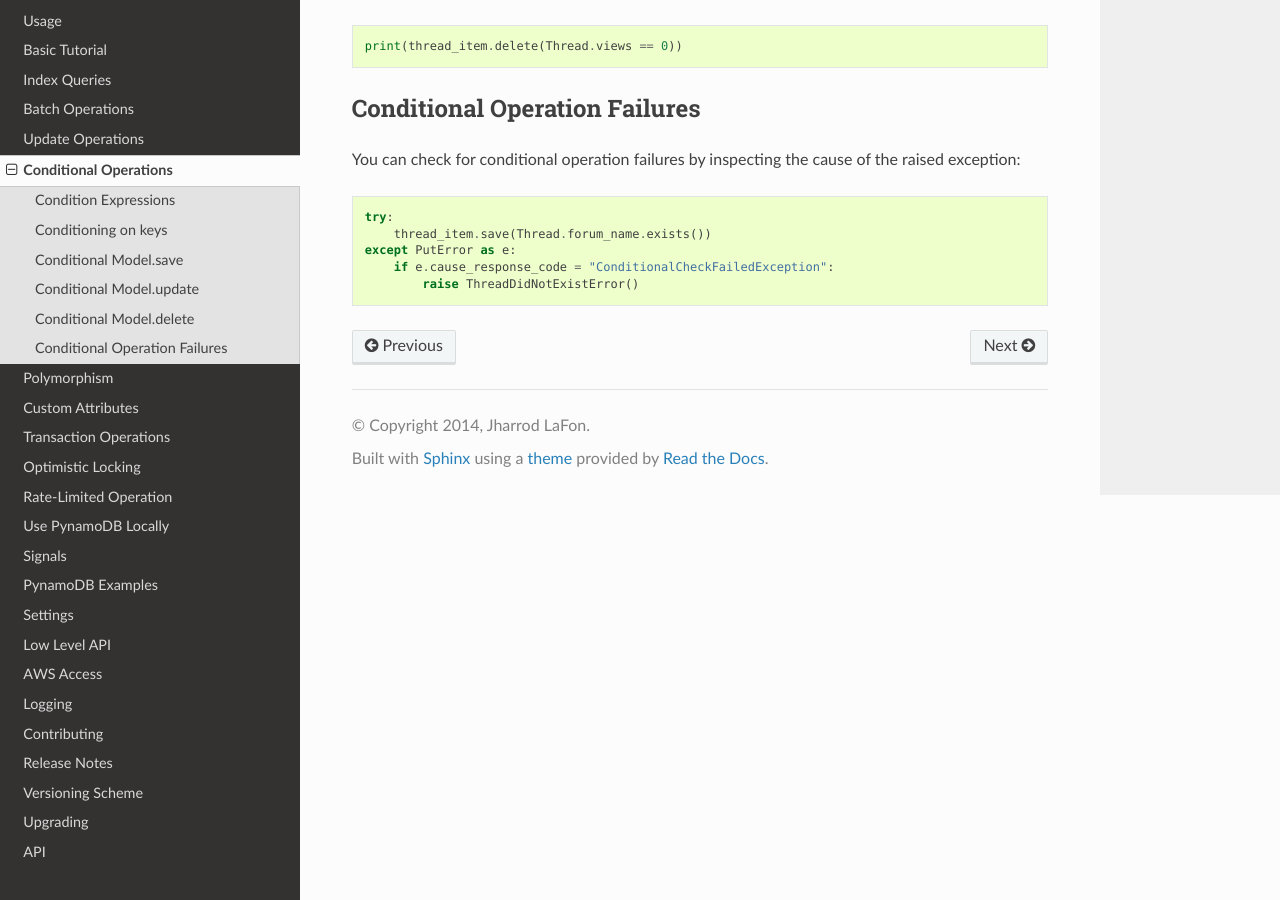
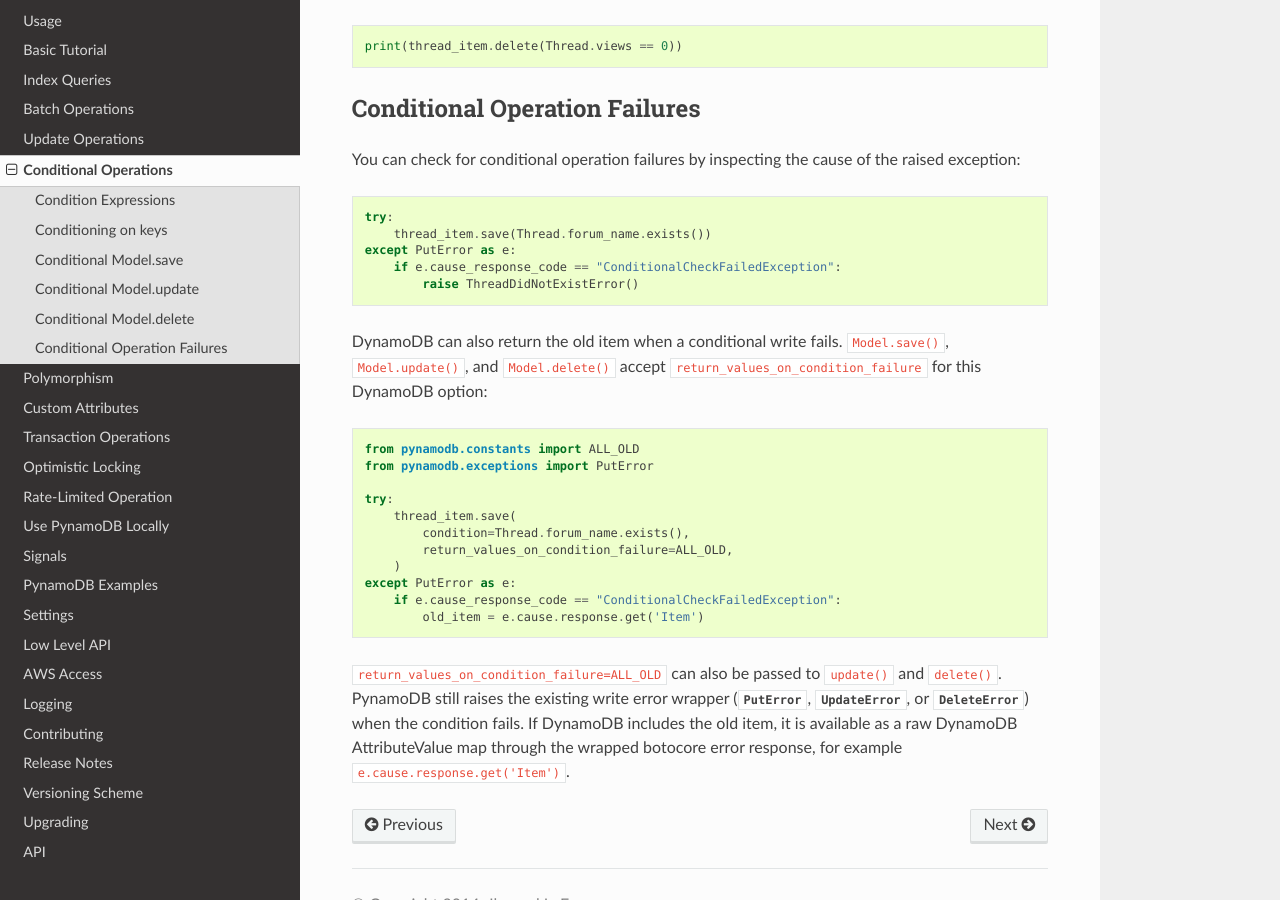
Before and after one commit to pynamodb/PynamoDB, a Sphinx documentation site: the page built from docs/conditional.rst, in a window 1280 px wide and 900 px high, scrolled down 2963 px. Built offline with Sphinx 7.4.7 and the Read the Docs theme 3.1.0, drawn with Linux system fonts in a browser that asks for light colours.

Commit message:
Document condition failure return values

```diff
--- a/docs/conditional.rst
+++ b/docs/conditional.rst
@@ -158,5 +158,30 @@ You can check for conditional operation failures by inspecting the cause of the
     try:
         thread_item.save(Thread.forum_name.exists())
     except PutError as e:
-        if e.cause_response_code = "ConditionalCheckFailedException":
+        if e.cause_response_code == "ConditionalCheckFailedException":
             raise ThreadDidNotExistError()
+
+DynamoDB can also return the old item when a conditional write fails. ``Model.save()``,
+``Model.update()``, and ``Model.delete()`` accept ``return_values_on_condition_failure``
+for this DynamoDB option:
+
+.. code-block:: python
+
+    from pynamodb.constants import ALL_OLD
+    from pynamodb.exceptions import PutError
+
+    try:
+        thread_item.save(
+            condition=Thread.forum_name.exists(),
+            return_values_on_condition_failure=ALL_OLD,
+        )
+    except PutError as e:
+        if e.cause_response_code == "ConditionalCheckFailedException":
+            old_item = e.cause.response.get('Item')
+
+``return_values_on_condition_failure=ALL_OLD`` can also be passed to ``update()`` and
+``delete()``. PynamoDB still raises the existing write error wrapper
+(:class:`~pynamodb.exceptions.PutError`, :class:`~pynamodb.exceptions.UpdateError`, or
+:class:`~pynamodb.exceptions.DeleteError`) when the condition fails. If DynamoDB includes
+the old item, it is available as a raw DynamoDB AttributeValue map through the wrapped
+botocore error response, for example ``e.cause.response.get('Item')``.
--- a/docs/transaction.rst
+++ b/docs/transaction.rst
@@ -145,6 +145,7 @@ The ``Delete`` operation functions similarly to ``Model.delete``.
 
 * ``model`` (required)
 * ``condition`` (optional) - of type :py:class:`Condition <pynamodb.expressions.condition.Condition>` (see :ref:`conditional_operations`)
+* ``return_values`` (optional) - the values that should be returned if the condition fails (see `Delete ReturnValuesOnConditionCheckFailure`_ in the DynamoDB API reference)
 
 .. code-block:: python
 
@@ -162,7 +163,7 @@ The ``Put`` operation functions similarly to ``Model.save``.
 
 * ``model`` (required)
 * ``condition`` (optional) - of type :py:class:`Condition <pynamodb.expressions.condition.Condition>` (see :ref:`conditional_operations`)
-* ``return_values`` (optional) - the values that should be returned if the condition fails ((see `Put ReturnValuesOnConditionCheckFailure`_ in the DynamoDB API reference)
+* ``return_values`` (optional) - the values that should be returned if the condition fails (see `Put ReturnValuesOnConditionCheckFailure`_ in the DynamoDB API reference)
 
 .. code-block:: python
 
@@ -228,5 +229,6 @@ You can expect some new error types with transactions, such as:
 
 .. _Update ReturnValuesOnConditionCheckFailure: https://docs.aws.amazon.com/amazondynamodb/latest/APIReference/API_Update.html#DDB-Type-Update-ReturnValuesOnConditionCheckFailure>
 .. _Put ReturnValuesOnConditionCheckFailure: https://docs.aws.amazon.com/amazondynamodb/latest/APIReference/API_Put.html#DDB-Type-Put-ReturnValuesOnConditionCheckFailure
+.. _Delete ReturnValuesOnConditionCheckFailure: https://docs.aws.amazon.com/amazondynamodb/latest/APIReference/API_Delete.html#DDB-Type-Delete-ReturnValuesOnConditionCheckFailure
 .. _TransactWriteItems Errors: https://docs.aws.amazon.com/amazondynamodb/latest/APIReference/API_TransactWriteItems.html#API_TransactWriteItems_Errors
 .. _TransactGetItems Errors: https://docs.aws.amazon.com/amazondynamodb/latest/APIReference/API_TransactGetItems.html#API_TransactGetItems_Errors
```
